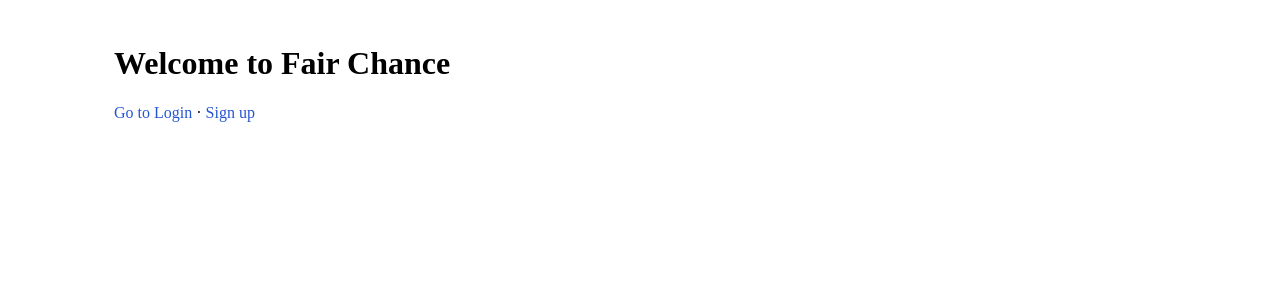
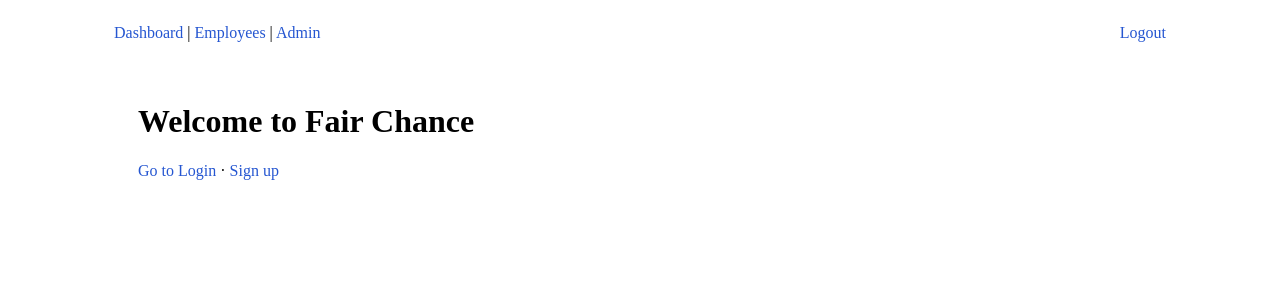
Before and after one commit to teg-hub/fair-chance-pathfinder, a Next.js app: page / in a window 1280 px wide. Shown: the top 300 px of the page. Built offline with nearby package versions, Linux system fonts and the light colour scheme.

Commit message:
Update layout.tsx

```diff
--- a/app/layout.tsx
+++ b/app/layout.tsx
@@ -1,10 +1,24 @@
 import './globals.css';
-import React from 'react';
+import Link from 'next/link';
+
 export const metadata = { title: 'Fair Chance', description: 'FCE Support' };
+
 export default function RootLayout({ children }: { children: React.ReactNode }) {
   return (
     <html lang="en">
-      <body className="min-h-screen bg-slate-50 text-slate-900">{children}</body>
+      <body className="min-h-screen bg-slate-50 text-slate-900">
+        <div className="container">
+          <nav style={{ display:'flex', gap:12, justifyContent:'space-between' }}>
+            <div>
+              <Link href="/dashboard">Dashboard</Link>{' '}|{' '}
+              <Link href="/employees">Employees</Link>{' '}|{' '}
+              <Link href="/admin">Admin</Link>
+            </div>
+            <a href="/auth/login">Logout</a>
+          </nav>
+          <div style={{ marginTop:16 }}>{children}</div>
+        </div>
+      </body>
     </html>
   );
 }
```
